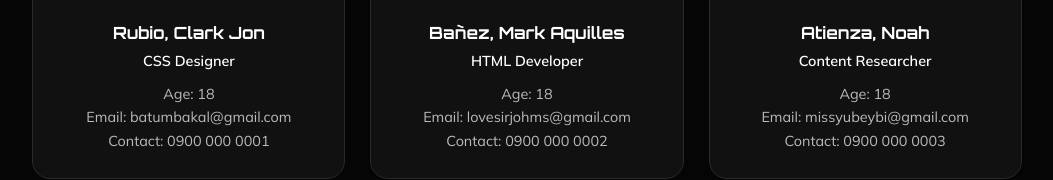
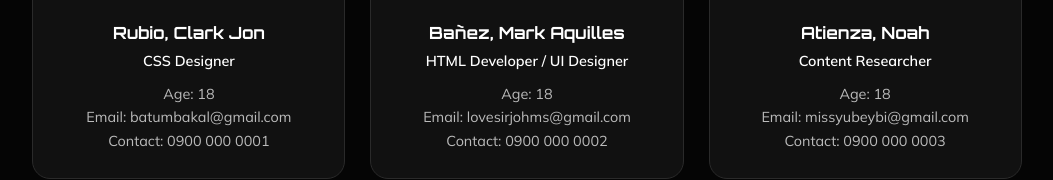
Before and after one commit to Ak1lesx/CodePath-IT-CareerHub, a plain HTML site: page contact.html in a window 1280 px wide. Shown: the part 1191-1371 px from the top of the page, without its empty margins (113-1166 px from the left). Drawn offline with Linux system fonts and the light colour scheme.

```diff
--- a/contact.html
+++ b/contact.html
@@ -66,7 +66,7 @@
             <article class="member">
                 <img src="images/member-banez.jpg" alt="Photo of Mark Aquilles Bañez">
                 <h3>Bañez, Mark Aquilles</h3>
-                <p class="role">HTML Developer</p>
+                <p class="role">HTML Developer / UI Designer</p>
                 <p>Age: 18</p>
                 <p>Email: lovesirjohms@gmail.com</p>
                 <p>Contact: 0900 000 0002</p>
```
